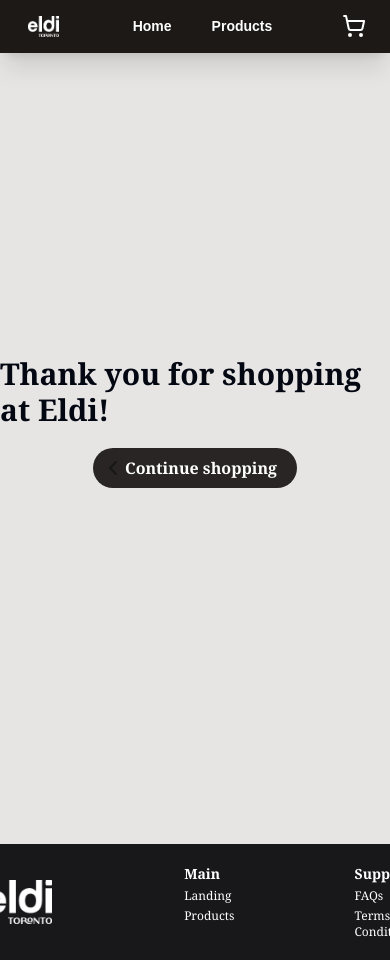
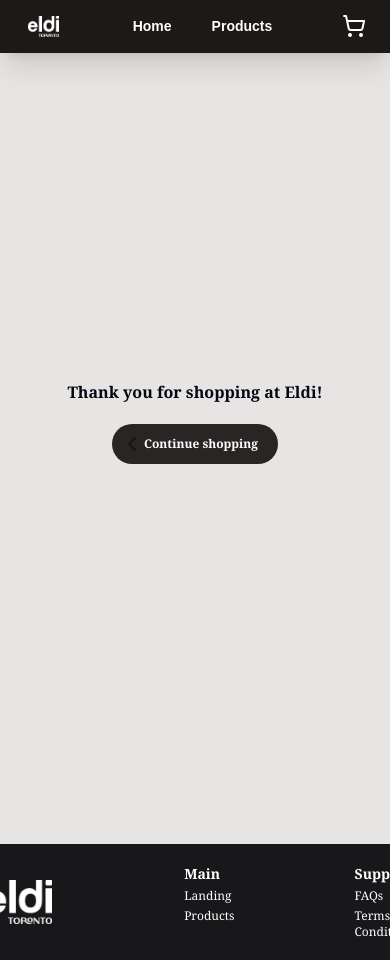
Before and after one commit to cdiaconu04/Eldi-Ecom-Store, a Next.js app: page /success in a window 390 px wide. Built offline with nearby package versions, Linux system fonts and the light colour scheme.

Commit message:
Added responsive design for success and cancel pages

```diff
--- a/src/app/cancel/page.js
+++ b/src/app/cancel/page.js
@@ -11,7 +11,9 @@ export default function CancelPage() {
         <Navbar moved={true} />
         <div className="w-full bg-stone-200">
             <div className="max-w-screen-xl mx-auto min-h-screen py-30 flex flex-col gap-5 items-center justify-center relative overflow-hidden">
-                <h1 className="text-3xl font-bold font-serif text-gray-950"> Payment was canceled.</h1>
+                <h1 className="font-bold font-serif text-gray-950
+                    2xl:text-3xl xl:text-2xl lg:text-2xl md:text-xl sm:text-lg text-base
+                "> Payment was canceled.</h1>
 
                 <Link href="/products">
                     <motion.button className="flex flex-row items-center justify-center pr-5 pl-2 py-2 bg-stone-800 rounded-full hover:bg-stone-950 cursor-pointer"
@@ -19,7 +21,9 @@ export default function CancelPage() {
                         whileTap={{ scale: 0.97 }}
                     >
                         <ChevronLeft/>
-                        <p className="font-serif font-bold text-white"> Continue shopping </p>
+                        <p className="font-serif font-bold text-white
+                            2xl:text-base lg:text-sm text-xs
+                        "> Continue shopping </p>
                     </motion.button>
                 </Link>
             </div>
--- a/src/app/success/page.js
+++ b/src/app/success/page.js
@@ -11,7 +11,9 @@ export default function SuccessPage() {
         <Navbar moved={true} />
         <div className="w-full bg-stone-200">
             <div className="max-w-screen-xl mx-auto min-h-screen py-30 flex flex-col gap-5 items-center justify-center relative overflow-hidden">
-                <h1 className="text-3xl font-bold font-serif text-gray-950"> Thank you for shopping at Eldi! </h1>
+                <h1 className="font-bold font-serif text-gray-950
+                    2xl:text-3xl xl:text-2xl lg:text-2xl md:text-xl sm:text-lg text-base
+                "> Thank you for shopping at Eldi! </h1>
 
                 <Link href="/products">
                     <motion.button className="flex flex-row items-center justify-center pr-5 pl-2 py-2 bg-stone-800 rounded-full hover:bg-stone-950 cursor-pointer"
@@ -19,7 +21,9 @@ export default function SuccessPage() {
                         whileTap={{ scale: 0.97 }}
                     >
                         <ChevronLeft/>
-                        <p className="font-serif font-bold text-white"> Continue shopping </p>
+                        <p className="font-serif font-bold text-white
+                            2xl:text-base lg:text-sm text-xs
+                        "> Continue shopping </p>
                     </motion.button>
                 </Link>
             </div>
```
